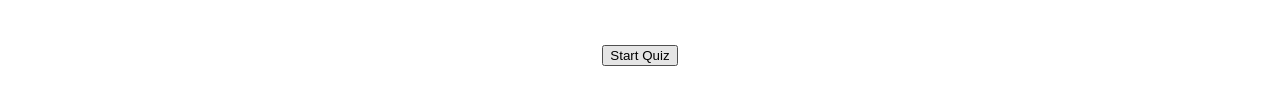
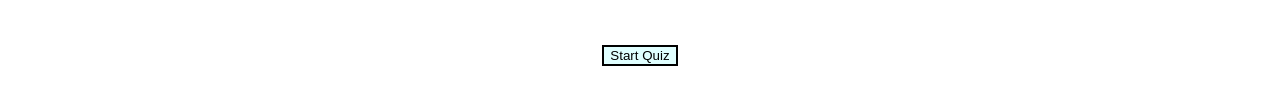
Before and after one commit to andres192x/Code-quiz, a plain HTML site: page index.html in a window 1280 px wide. In both pictures the pointer is over the button "Start Quiz". Shown: the part 163-268 px from the top of the page. Drawn offline with Linux system fonts and the light colour scheme.

Commit message:
added button styling

```diff
--- a/assets/style.css
+++ b/assets/style.css
@@ -25,3 +25,9 @@
 .scoreStorage {
   text-align: left;
 }
+
+.option:hover {
+  background-color: lightcyan;
+  cursor: pointer;
+  border: 2px solid;
+}
--- a/index.html
+++ b/index.html
@@ -20,7 +20,7 @@
             <h2 id="title">Try to answer the following code related questions within the time limit. Keep in mind that
                 incorrect
                 answers will decrease your time by ten seconds.</h2>
-            <button id="start">Start Quiz</button>
+            <button id="start" class="option">Start Quiz</button>
         </div>
 
         <div class="quiz-container hide">
```
